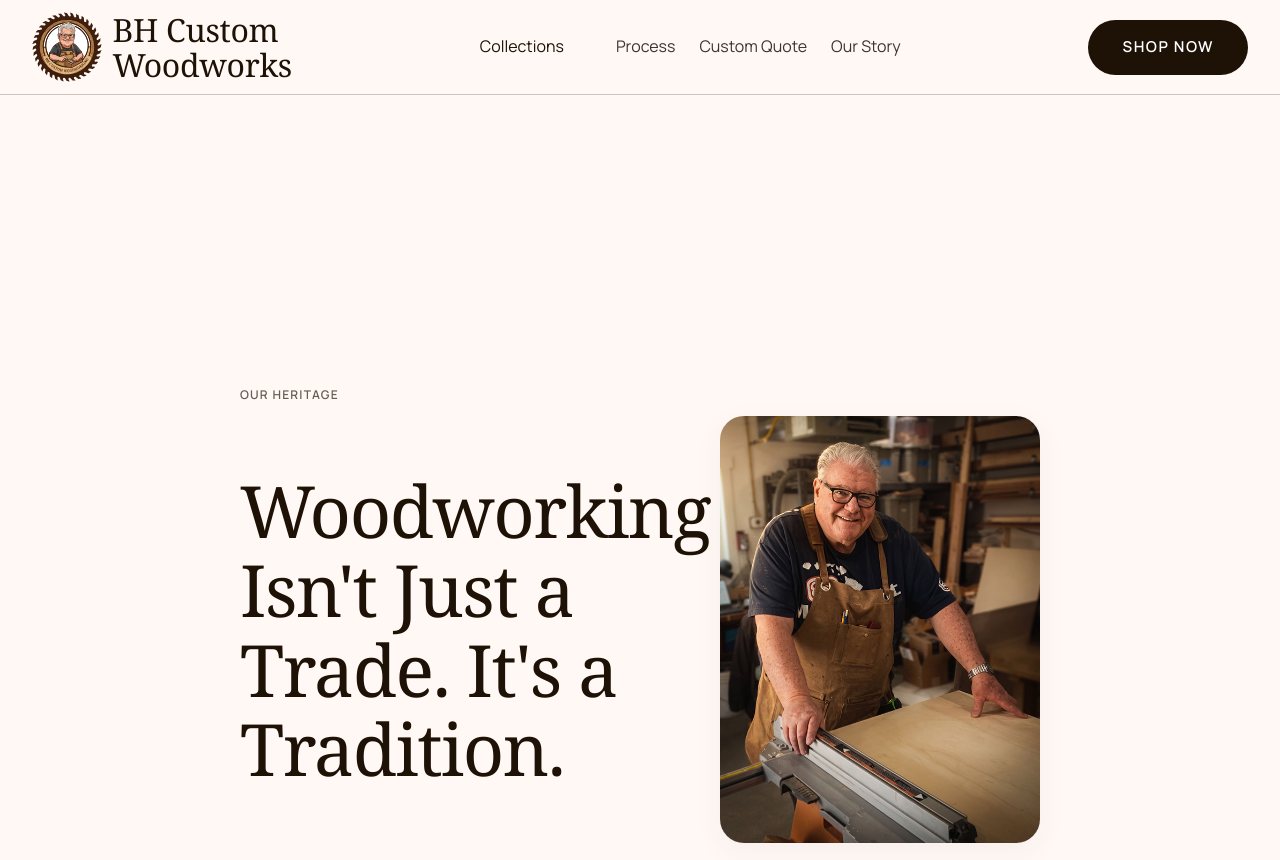
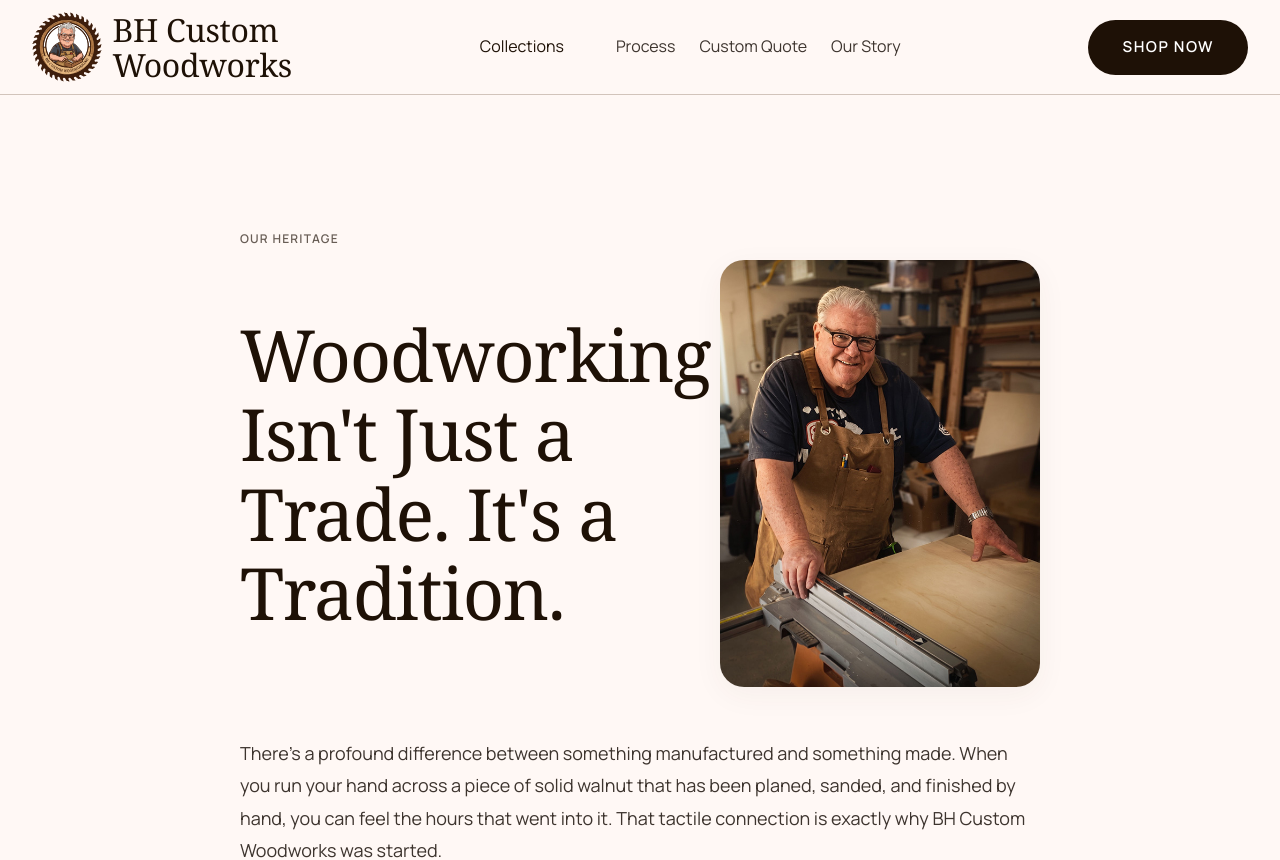
Before and after one commit to bhcustom/bh-custom-woodworks, a Next.js app: page /our-story in a window 1280 px wide. Shown: the top 860 px of the page. Built offline with nearby package versions, Linux system fonts and the light colour scheme.

Commit message:
Reduce excess top margin on Our Story page across all views

```diff
--- a/src/app/globals.css
+++ b/src/app/globals.css
@@ -732,7 +732,7 @@ ul {
   display: flex;
   flex-direction: column;
   align-items: center;
-  padding-top: 80px;
+  padding-top: 20px;
   margin-bottom: 50px;
 }
 
@@ -767,7 +767,7 @@ ul {
 @media (min-width: 768px) {
   .story-hero {
     align-items: flex-start;
-    padding-top: 100px;
+    padding-top: 40px;
   }
   .story-hero-label {
     text-align: left;
--- a/src/app/our-story/page.js
+++ b/src/app/our-story/page.js
@@ -8,7 +8,7 @@ export const metadata = {
 export default function OurStory() {
   return (
     <main className="section container">
-      <div style={{ maxWidth: '800px', margin: '0 auto', paddingTop: 'var(--section-padding)' }}>
+      <div style={{ maxWidth: '800px', margin: '0 auto' }}>
 
         <div className="story-hero">
           <span className="label-sm story-hero-label">Our Heritage</span>
```
